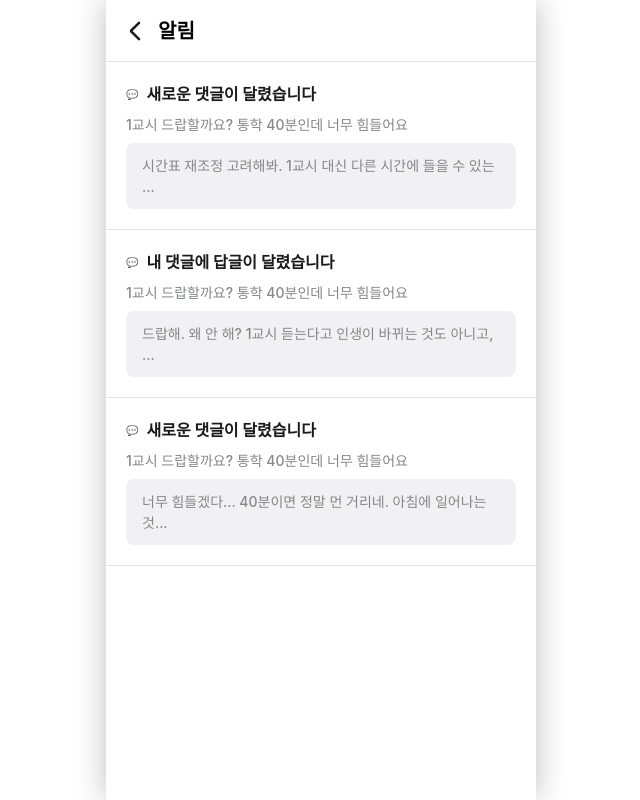
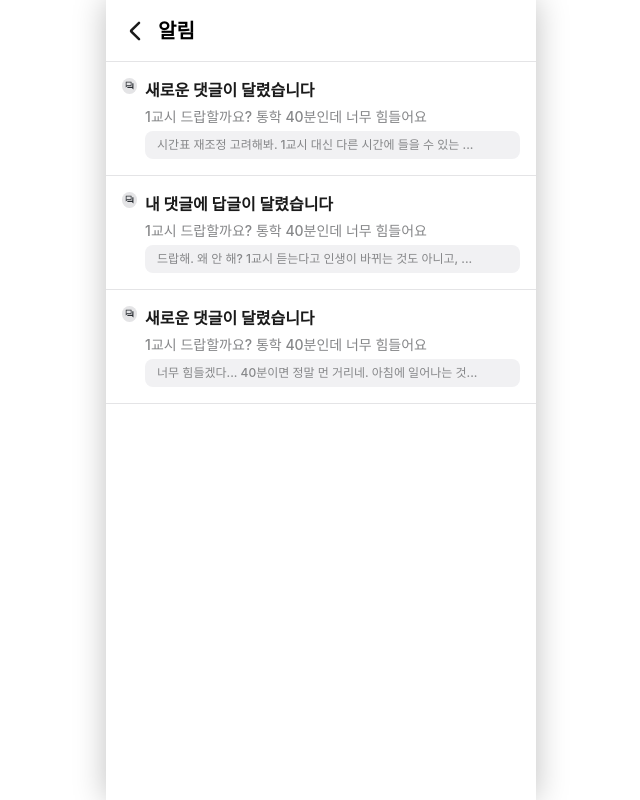
Before and after one commit to CapstoneDesign26-WELOG/FE, a React (Vite) app: page /notification in a window 1280 px wide. Shown: the whole page, without its empty margins (319-959 px from the left). Built offline with nearby package versions, Linux system fonts and the light colour scheme; a web font is replaced by a local one.

Commit message:
refactor: 알림페이지 퍼블리싱 수정

```diff
--- a/src/pages/notification/notification.jsx
+++ b/src/pages/notification/notification.jsx
@@ -1,5 +1,6 @@
 import { useNavigate } from 'react-router-dom';
 import Header from '@/shared/components/header/header';
+import { Reply } from '@/shared/assets/svgs';
 
 const DUMMY_NOTIFICATIONS = [
   {
@@ -32,16 +33,19 @@ const Notification = () => {
         {DUMMY_NOTIFICATIONS.map((item) => (
           <li
             key={item.id}
-            className="flex flex-col gap-[0.8rem] border-b border-gray-300 px-[2rem] py-[2rem]"
+            className="flex gap-[0.8rem] border-b border-gray-300 p-[1.6rem]"
           >
-            <div className="flex items-center gap-[0.8rem]">
-              <span className="text-gray-500">💬</span>
-              <span className="body_16_b text-gray-black">{item.type}</span>
+            <div className="flex justify-center items-center w-[1.6rem] h-[1.6rem] bg-gray-300 rounded-full">
+              <Reply width={9.6} />
             </div>
-            <p className="cap_14_m text-gray-600">{item.postTitle}</p>
-            <div className="rounded-[0.8rem] bg-gray-200 px-[1.6rem] py-[1.2rem]">
-              <p className="cap_14_m text-gray-600">{item.comment}</p>
-            </div>
+
+            <section className="flex flex-col w-full gap-[0.4rem]">
+              <p className="body_16_b text-gray-black">{item.type}</p>
+              <p className="cap_14_m text-gray-600">{item.postTitle}</p>
+              <div className="w-full rounded-[8px] bg-gray-200 px-[1.2rem] py-[0.5rem]">
+                <p className="cap_12_m text-gray-600">{item.comment}</p>
+              </div>
+            </section>
           </li>
         ))}
       </ul>
```
